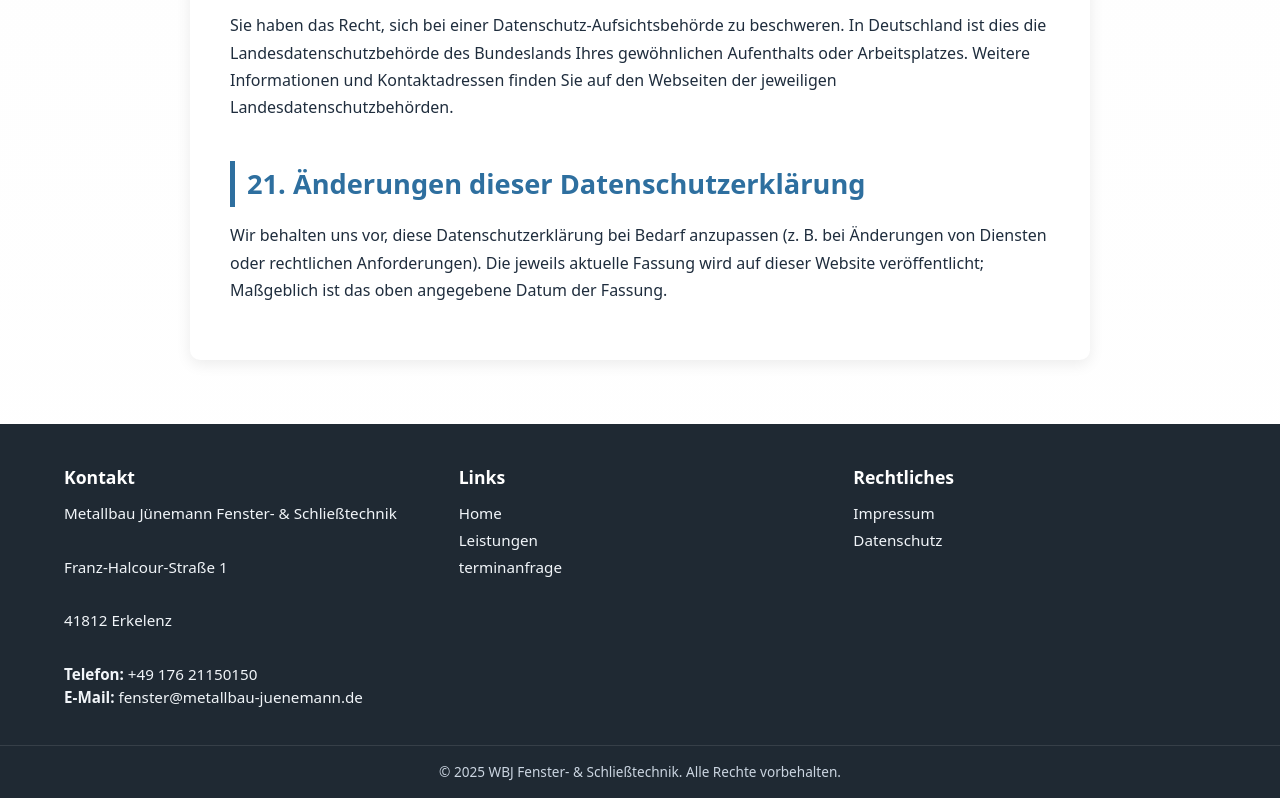
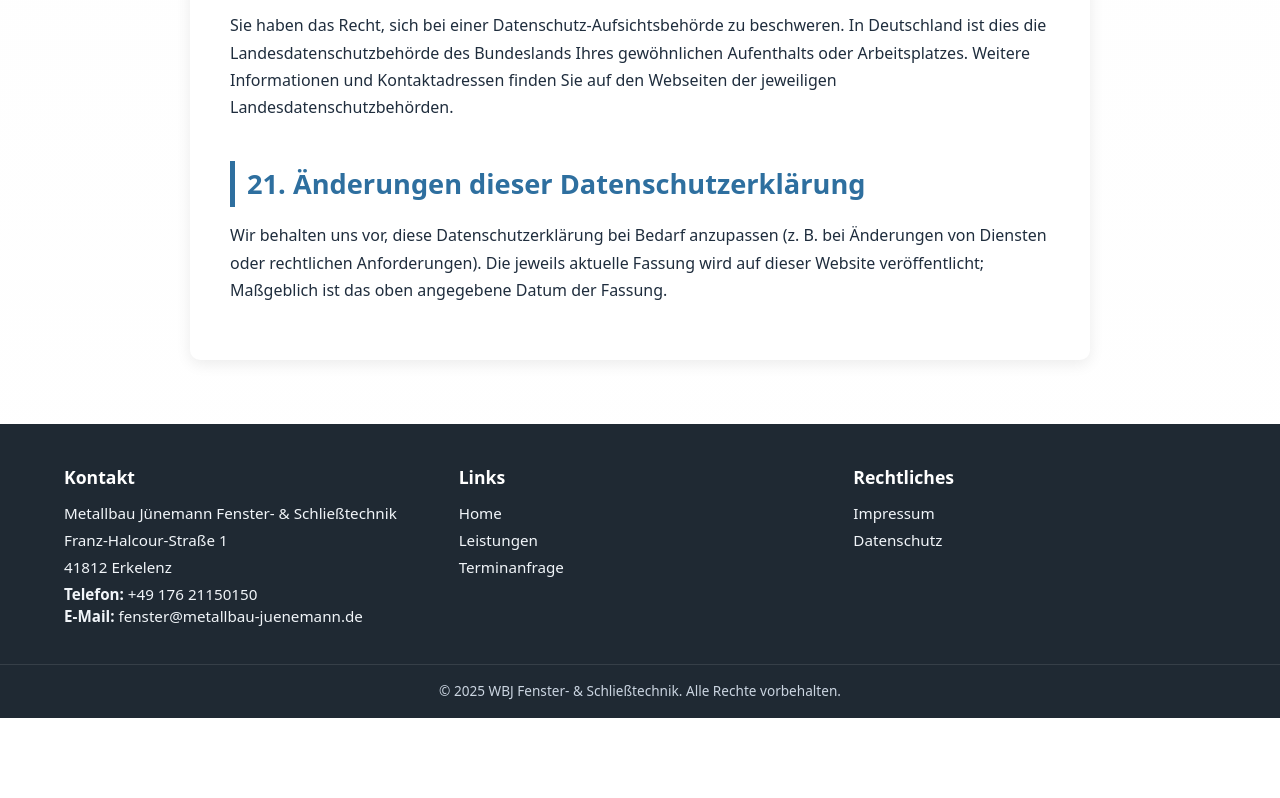
Before and after one commit to paul3748/project-fensterbau, a website: page public/datenschutz.html in a window 1280 px wide. Shown: the part 8262-9060 px from the top of the page. After the commit the page ends 8980 px from the top, so only its background shows below. Drawn offline with Linux system fonts and the light colour scheme; no server answers.

Commit message:
abstände

```diff
--- a/public/datenschutz.html
+++ b/public/datenschutz.html
@@ -214,9 +214,9 @@ j=d.createElement(s),dl=l!='dataLayer'?'&l='+l:'';j.async=true;j.src=
   <div class="container footer-inner">
     <div class="footer-section">
       <h4>Kontakt</h4>
-      <p>Metallbau Jünemann Fenster- & Schließtechnik</p><br>
-      <p>Franz-Halcour-Straße 1</p><br>
-      <p>41812 Erkelenz</p><br>
+      <p>Metallbau Jünemann Fenster- & Schließtechnik</p>
+      <p>Franz-Halcour-Straße 1</p>
+      <p>41812 Erkelenz</p>
       <p><strong>Telefon:</strong> +49 176 21150150<br>
       <strong>E-Mail:</strong> fenster@metallbau-juenemann.de</p>
     </div>
@@ -226,7 +226,7 @@ j=d.createElement(s),dl=l!='dataLayer'?'&l='+l:'';j.async=true;j.src=
       <ul>
         <li><a href="/home.html">Home</a></li>
         <li><a href="/leistungen.html">Leistungen</a></li>
-        <li><a href="/terminanfrage.html">terminanfrage</a></li>
+        <li><a href="/terminanfrage.html">Terminanfrage</a></li>
       </ul>
     </div>
 
```
Also changed, not shown: public/home.html (+3 -3 lines), public/impressum.html (+3 -3 lines), public/leistungen.html (+3 -3 lines), public/terminanfrage.html (+3 -3 lines).
